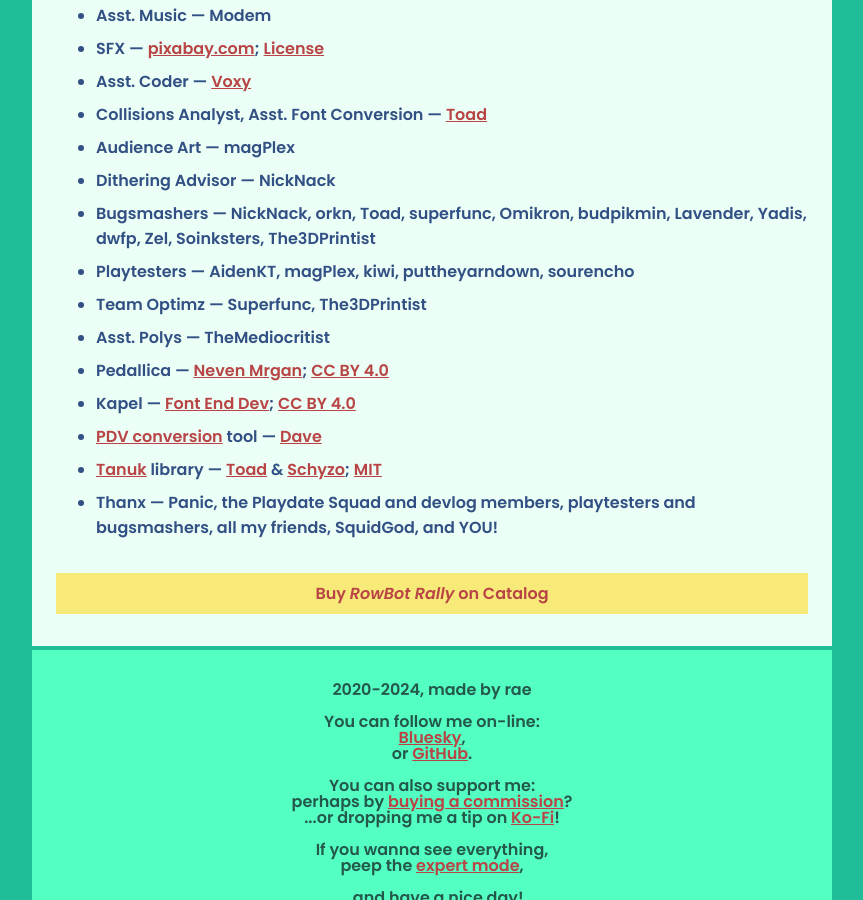
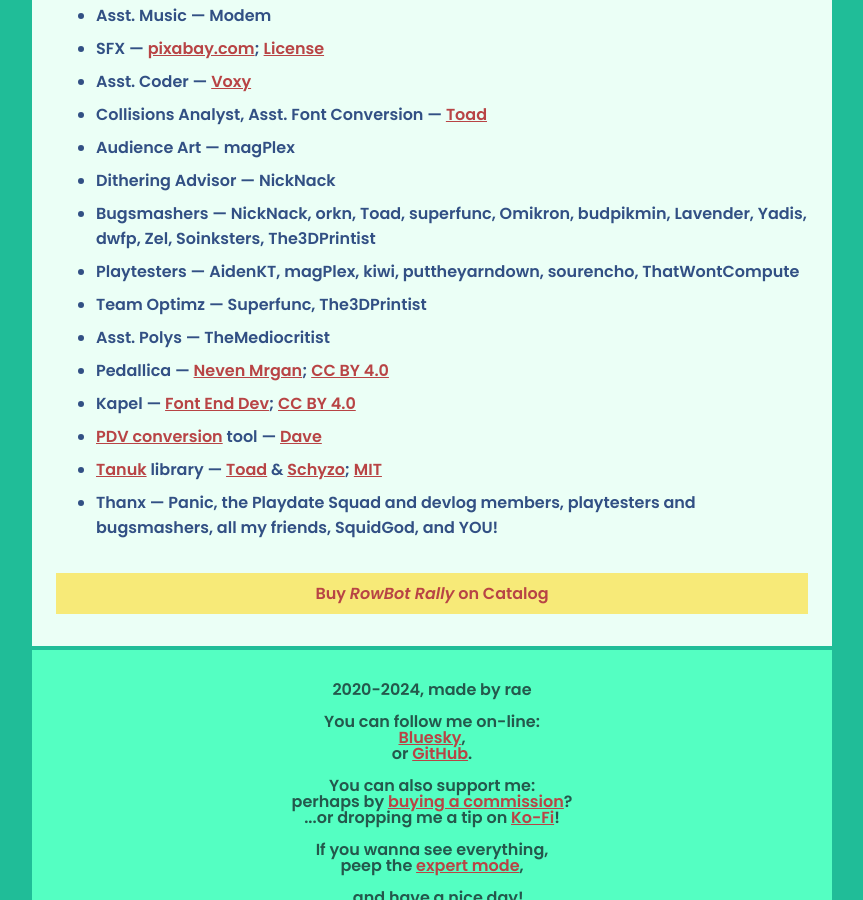
Before and after one commit to raewtf/raewtf.github.io, a Jekyll site: the page built from _posts/2024-12-17-rowbot-rally-manual.md, in a window 1280 px wide and 900 px high, scrolled down 3747 px. Shown: the whole window, without its empty margins (208-1071 px from the left). Built offline with Jekyll 4.4.1, drawn with Linux system fonts in a browser that asks for light colours.

Commit message:
new rowbot demo

```diff
--- a/_posts/2024-12-17-rowbot-rally-manual.md
+++ b/_posts/2024-12-17-rowbot-rally-manual.md
@@ -116,7 +116,7 @@
 - Audience Art — magPlex
 - Dithering Advisor — NickNack
 - Bugsmashers — NickNack, orkn, Toad, superfunc, Omikron, budpikmin, Lavender, Yadis, dwfp, Zel, Soinksters, The3DPrintist
-- Playtesters — AidenKT, magPlex, kiwi, puttheyarndown, sourencho
+- Playtesters — AidenKT, magPlex, kiwi, puttheyarndown, sourencho, ThatWontCompute
 - Team Optimz — Superfunc, The3DPrintist
 - Asst. Polys — TheMediocritist
 - Pedallica — [Neven Mrgan](https://mrgan.com); [CC BY 4.0](https://creativecommons.org/licenses/by/4.0/)
```
Also changed, not shown: 1 other file.
